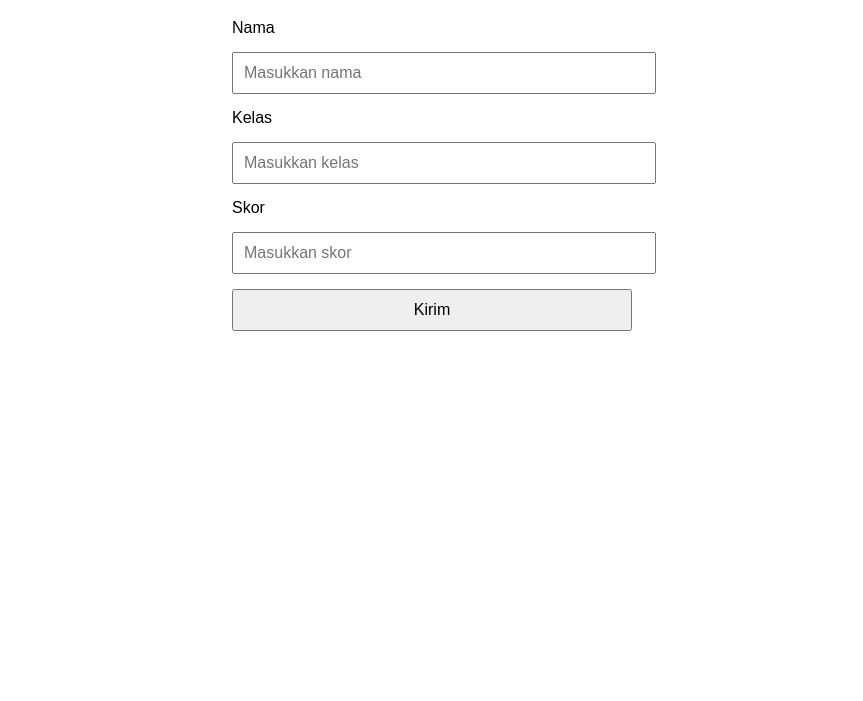
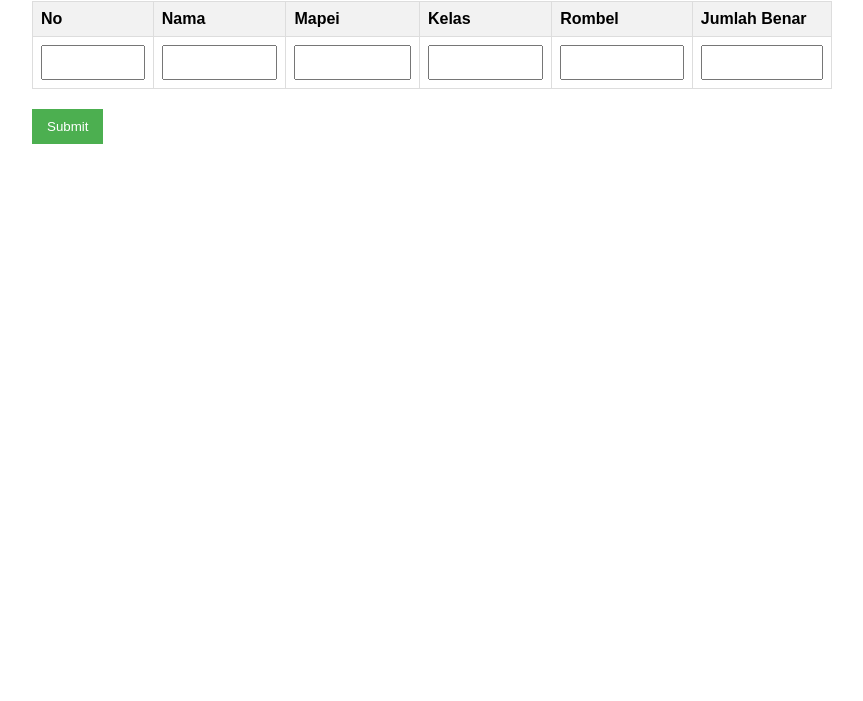
Before and after one commit to NardoTuns/ujiansmpbasaan, a plain HTML site: page index.html in a window 1280 px wide. Shown: the part 99-800 px from the top of the page, without its empty margins (208-1071 px from the left). Drawn offline with Linux system fonts and the light colour scheme.

Commit message:
Update index.html

```diff
--- a/index.html
+++ b/index.html
@@ -1,87 +1,72 @@
 <!DOCTYPE html>
-<html lang="id">
+<html>
 <head>
-  <meta charset="UTF-8">
-  <title>Input Skor Siswa</title>
+    <title>Input Data Siswa</title>
     <style>
-    body {
-      font-family: Arial, sans-serif;
-      max-width: 400px;
-      margin: auto;
-      padding-top: 50px;
-    }
-    label, input, button {
-      display: block;
-      width: 100%;
-      margin-bottom: 15px;
-    }
-    input, button {
-      padding: 10px;
-      font-size: 16px;
-    }
-    .success {
-      color: green;
-    }
-    .error {
-      color: red;
-    }
+        body { font-family: Arial, sans-serif; max-width: 800px; margin: 0 auto; padding: 20px; }
+        table { width: 100%; border-collapse: collapse; margin-bottom: 20px; }
+        th, td { border: 1px solid #ddd; padding: 8px; text-align: left; }
+        th { background-color: #f2f2f2; }
+        input { width: 100%; padding: 8px; box-sizing: border-box; }
+        button { background-color: #4CAF50; color: white; padding: 10px 15px; border: none; cursor: pointer; }
+        button:hover { background-color: #45a049; }
     </style>
 </head>
 <body>
+    <h1>Input Data Siswa</h1>
+    <form id="dataForm">
+        <table>
+            <tr>
+                <th>No</th>
+                <th>Nama</th>
+                <th>Mapei</th>
+                <th>Kelas</th>
+                <th>Rombel</th>
+                <th>Jumlah Benar</th>
+            </tr>
+            <tr>
+                <td><input type="text" id="no" readonly></td>
+                <td><input type="text" id="nama" required></td>
+                <td><input type="text" id="mapei" required></td>
+                <td><input type="text" id="kelas" required></td>
+                <td><input type="text" id="rombel" required></td>
+                <td><input type="number" id="jumlah_benar" required></td>
+            </tr>
+        </table>
+        <button type="submit">Submit</button>
+    </form>
 
-  <h2>Form Input Skor</h2>
-
-  <label for="nama">Nama</label>
-  <input type="text" id="nama" placeholder="Masukkan nama">
-
-  <label for="kelas">Kelas</label>
-  <input type="text" id="kelas" placeholder="Masukkan kelas">
-
-  <label for="skor">Skor</label>
-  <input type="number" id="skor" placeholder="Masukkan skor">
-
-  <button onclick="kirimData()">Kirim</button>
-
-  <p id="status"></p>
+    <div id="message"></div>
 
     <script>
-    function kirimData() {
-      const nama = document.getElementById("nama").value;
-      const kelas = document.getElementById("kelas").value;
-      const skor = document.getElementById("skor").value;
-
-      const url = "https://script.google.com/macros/s/AKfycbxiyb1onLoIZ2ftWqqXdMmRuNkKNIKGvQWoNH-6OkBqeqRmnkhIyKtqmPAD3WxzefX43Q/exec";
+        document.getElementById('dataForm').addEventListener('submit', function(e) {
+            e.preventDefault();
 
             const data = {
-        nama: nama,
-        kelas: kelas,
-        skor: skor
+                nama: document.getElementById('nama').value,
+                mapei: document.getElementById('mapei').value,
+                kelas: document.getElementById('kelas').value,
+                rombel: document.getElementById('rombel').value,
+                jumlah_benar: document.getElementById('jumlah_benar').value
             };
 
-      fetch(url, {
-        method: "POST",
+            // Ganti URL_DEPLOY_ANDA dengan URL dari Apps Script
+            fetch('URL_DEPLOY_ANDA', {
+                method: 'POST',
                 body: JSON.stringify(data),
                 headers: {
-          "Content-Type": "application/json"
+                    'Content-Type': 'application/json'
                 }
             })
-      .then(response => response.json())
-      .then(json => {
-        const status = document.getElementById("status");
-        if (json.status === "sukses") {
-          status.innerText = "Data berhasil dikirim!";
-          status.className = "success";
-        } else {
-          status.innerText = "Gagal mengirim data: " + json.error;
-          status.className = "error";
-        }
+            .then(response => response.text())
+            .then(message => {
+                document.getElementById('message').textContent = message;
+                document.getElementById('dataForm').reset();
             })
             .catch(error => {
-        document.getElementById("status").innerText = "Terjadi kesalahan: " + error;
-        document.getElementById("status").className = "error";
+                document.getElementById('message').textContent = 'Error: ' + error;
             });
-    }
+        });
     </script>
-
 </body>
 </html>
```
Lines whose indentation alone changed are shown as unchanged.
